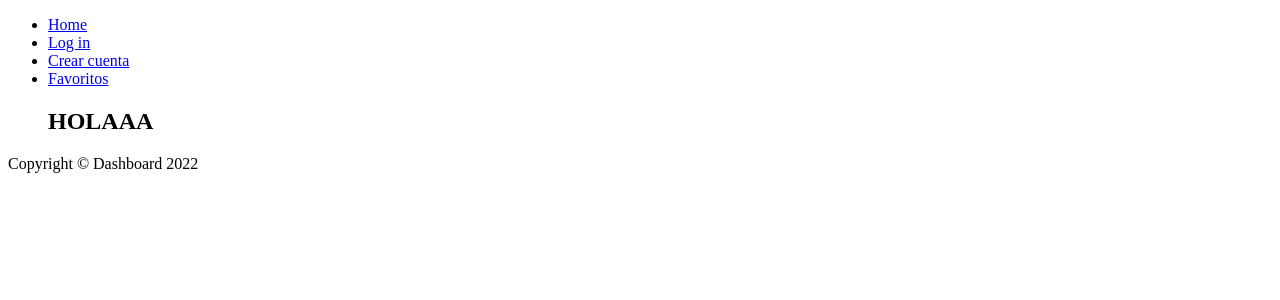
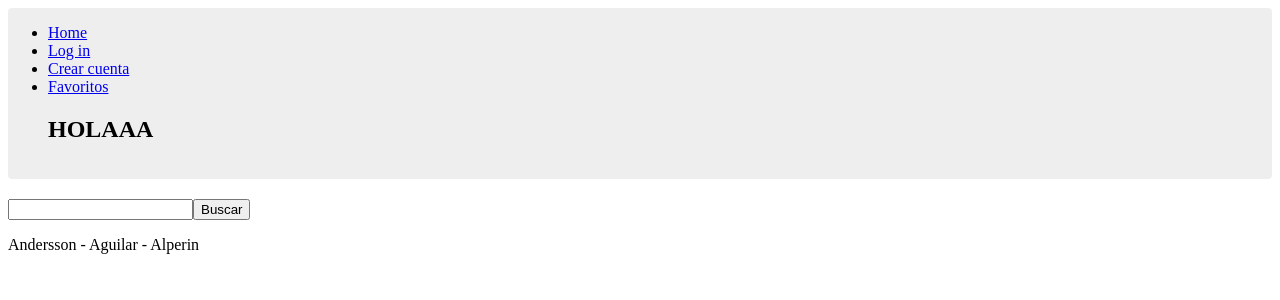
Before and after one commit to caguilarquesada-design/PI---Progra-3---Aguilar-Alperin-Andersson, a React (Create React App) app in the folder pi-react/: page / in a window 1280 px wide. Shown: the top 300 px of the page. Built offline with nearby package versions, Linux system fonts and the light colour scheme.

Commit message:
arme el buscador

```diff
--- a/pi-react/public/index.html
+++ b/pi-react/public/index.html
@@ -4,6 +4,7 @@
     <meta charset="utf-8" />
     <meta name="viewport" content="width=device-width, initial-scale=1" />
     <meta name="description" content="Web site created using create-react-app"/>
+   <link  rel="stylesheet" href="./styles.css">
 
     <title>React App</title>
   </head>
--- a/pi-react/src/App.js
+++ b/pi-react/src/App.js
@@ -1,16 +1,14 @@
 import React from 'react';
 import Header from "./componentes/Header/Header";
-
-
+import Footer from "./componentes/Footer/Footer";
+import Home from './componentes/Home/Home';
 
 function App() {
   return (
     <React.Fragment>
       <Header />
-      <footer>
-        <p>Copyright © Dashboard 2022</p>
-      </footer>
-
+      <Home />
+      <Footer />
     </React.Fragment>
 
   )
--- /dev/null
+++ b/pi-react/src/componentes/Buscador/Buscador.js
@@ -0,0 +1,36 @@
+import { Component } from "react";
+import {withRouter} from "react-router-dom";
+
+class Buscador extends Component{
+    constructor(props){
+        super(props)
+        this.state={
+            search: ""
+        }
+    }
+    onSubmit(event){
+        event.preventDefault()
+        console.log("props de buscador", this.props)
+        this.props.history.push("/busqueda/" + this.state.search)
+    }
+    guardarBusqueda(event){
+        this.setState(
+            {search: event.target.value},
+            () => console.log("log desde el setState extendido: ", this.state.search))
+
+                console.log("el valor del estado es: " , this.state.search)
+}
+
+render(){
+    return(
+        <div>
+            <form onSubmit={(event) => this.onSubmit(event)}>
+                <input onChange={(event)=> this.guardarBusqueda(event)} value={this.state.search}/>
+                <button type="submit">Buscar</button>
+            </form>
+        </div>
+    )
+}
+}
+
+export default withRouter (Buscador);
--- a/pi-react/src/componentes/Footer/Footer.js
+++ b/pi-react/src/componentes/Footer/Footer.js
@@ -1 +1,9 @@
-import React from 'react'
+import React from 'react';
+
+function Footer(){
+    return(
+    <p>Andersson - Aguilar - Alperin</p>
+)}
+
+
+export default Footer;
--- a/pi-react/src/componentes/Header/Header.js
+++ b/pi-react/src/componentes/Header/Header.js
@@ -1,6 +1,6 @@
 import React from 'react'
 import { Link }  from "react-router-dom";
-
+import "./Header.css"
 
 function Header(){
     let elementos = [
--- a/pi-react/src/componentes/Home/Home.js
+++ b/pi-react/src/componentes/Home/Home.js
@@ -1 +1,10 @@
-import React from 'react'
+import React from 'react';
+import Buscador from '../Buscador/Buscador';
+
+function Home (){
+    return(
+        <Buscador />
+    )
+}
+
+export default Home;
```
Also changed, not shown: pi-react/public/styles.css (renamed from pi-react/basePI/css/styles.css), pi-react/src/componentes/Header/Header.css (added).
